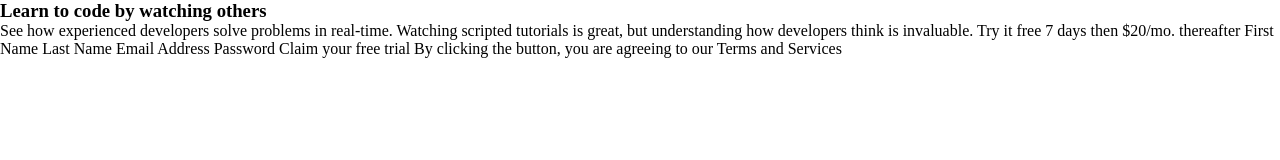
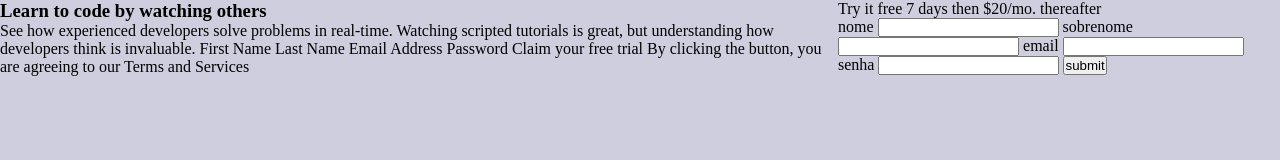
Before and after one commit to flaviociriaco/Formulario-de-inscricao, a plain HTML site: page index.html in a window 1280 px wide. Drawn offline with Linux system fonts and the light colour scheme.

Commit message:
adicionnado input e alguns estilos css

```diff
--- a/index.html
+++ b/index.html
@@ -14,11 +14,33 @@
         <p>
           See how experienced developers solve problems in real-time. Watching
           scripted tutorials is great, but understanding how developers think is
-          invaluable. Try it free 7 days then $20/mo. thereafter First Name Last
+          invaluable.  First Name Last
           Name Email Address Password Claim your free trial By clicking the
           button, you are agreeing to our Terms and Services
         </p>
       </section>
+      <section class="container-right">
+        <header>
+          Try it free 7 days then $20/mo. thereafter
+        </header>
+
+        <form action="">
+          <label for="name">nome</label>
+          <input type="text" id="name" name="name">
+
+          <label for="lastName">sobrenome</label>
+          <input type="name" id="name" name="name">
+
+          <label for="email">email</label>
+          <input type="email" id="email" name="email">
+
+          <label for="password">senha</label>
+          <input type="password" id="password" name="password">
+
+          <input type="submit" value="submit">
+        </form>
+
+      </section>
     </div>
   </body>
 </html>
--- a/style.css
+++ b/style.css
@@ -3,3 +3,10 @@
     padding: 0;
     box-sizing: border-box;
 }
+
+.container {
+    background: #cfcede;
+    display: flex;
+    width: 100vw;
+    height: 100vh;
+}
```
